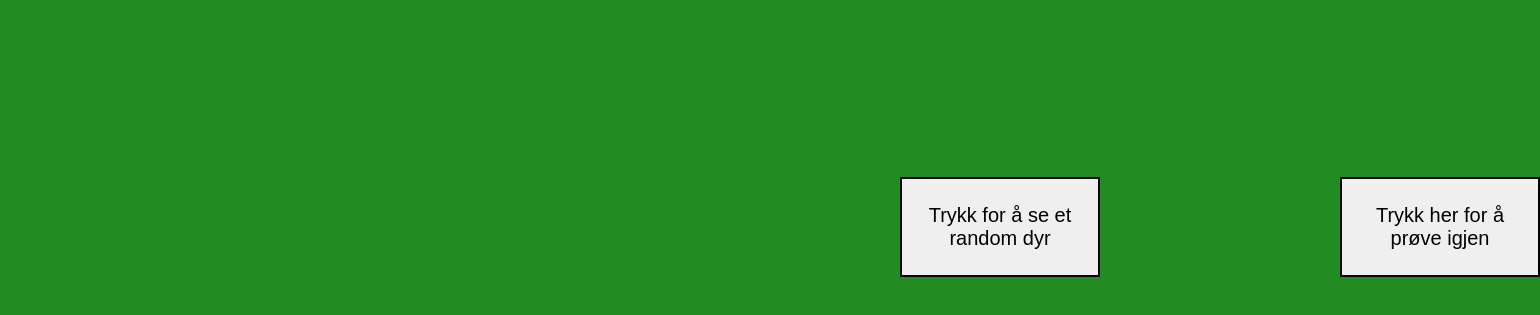
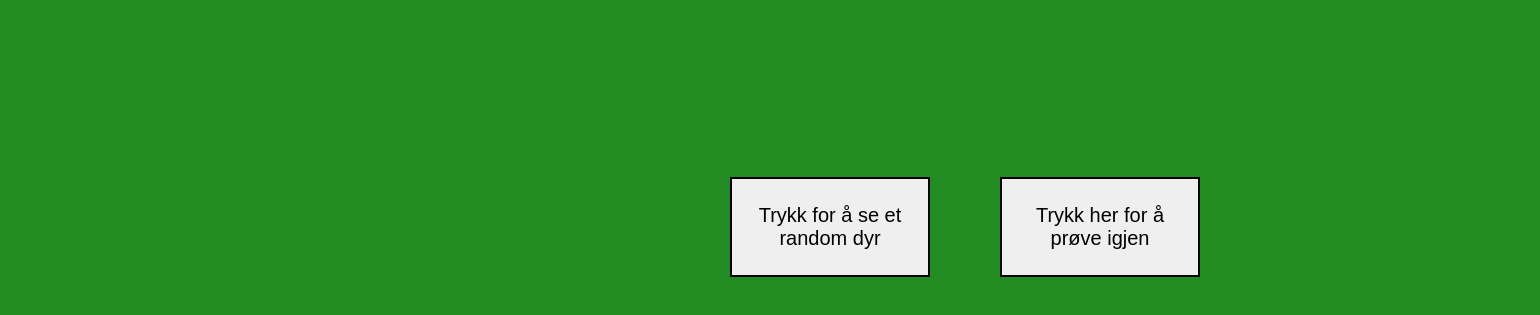
Before and after one commit to Kinvalan/Moodle_M1_2023, a plain HTML site: page If/index.html in a window 1280 px wide. Shown: the part 423-738 px from the top of the page, 1540 px wide, since content can reach past the window. Drawn offline with Linux system fonts and the light colour scheme.

Commit message:
changed size of emelemts

```diff
--- a/If/styles.css
+++ b/If/styles.css
@@ -19,7 +19,7 @@
     font-weight: bolder;
     position: absolute;
     top: 500px;
-    left: 1080px;
+    left: 820px;
   }
 
 
@@ -33,7 +33,7 @@
     font-size: 20px;
     position: absolute;
     top: 600px;
-    left: 900px;
+    left: 730px;
   }
 
 
@@ -46,7 +46,7 @@
     font-size: 20px;
     position: absolute;
     top: 600px;
-    left: 1340px;
+    left: 1000px;
 
   }
 
```
